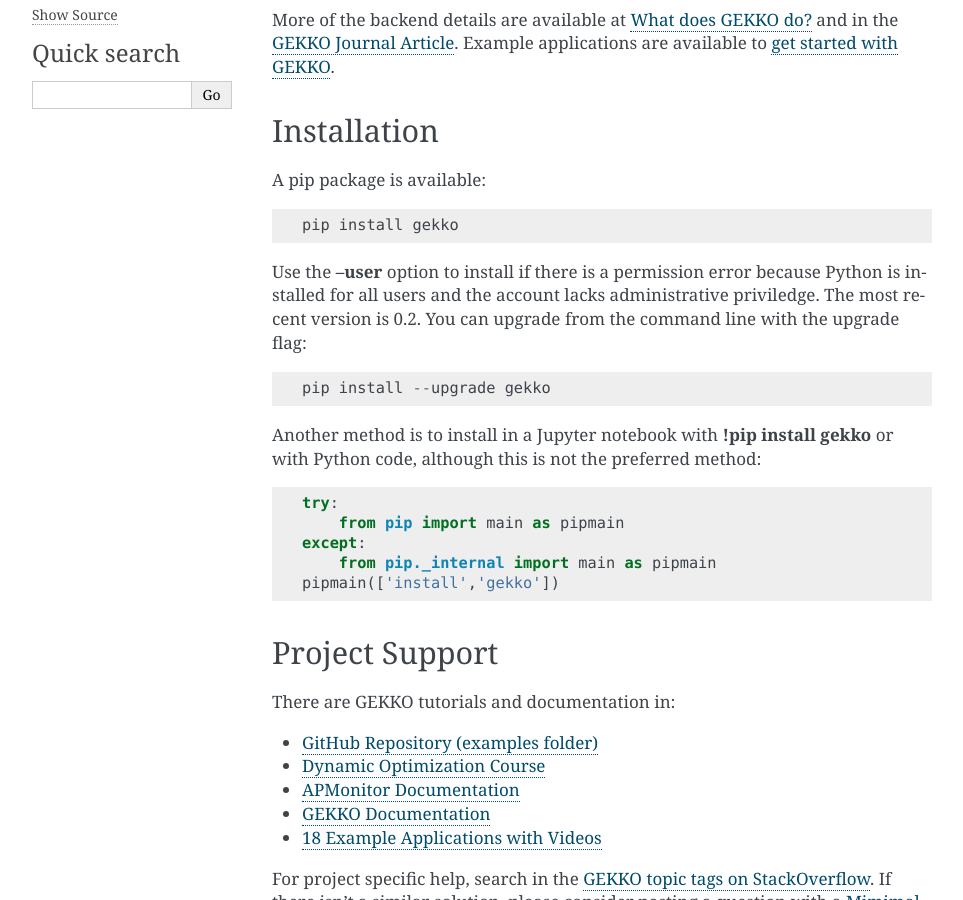
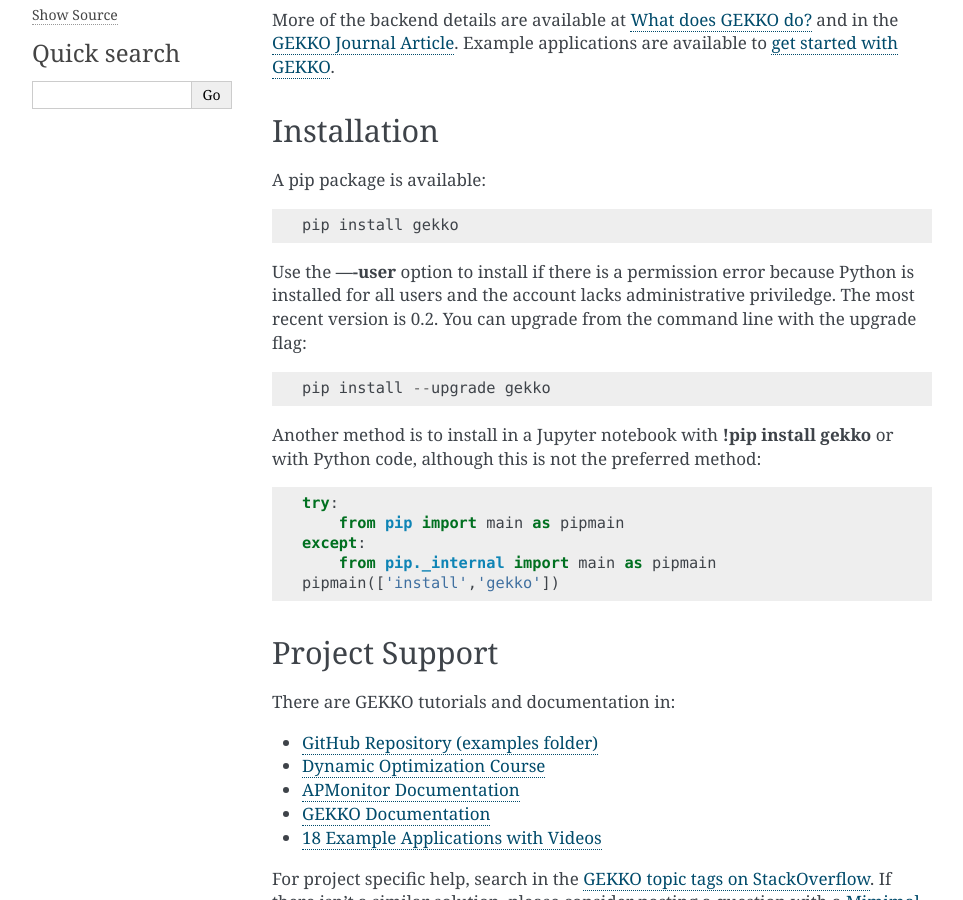
Before and after one commit to BYU-PRISM/GEKKO, a Sphinx documentation site: the page built from docs/index.rst, in a window 1280 px wide and 900 px high, scrolled down 351 px. Shown: the whole window, without its empty margins (148-1111 px from the left). Built offline with Sphinx 7.4.7, drawn with Linux system fonts in a browser that asks for light colours.

```diff
--- a/docs/index.rst
+++ b/docs/index.rst
@@ -21,7 +21,7 @@ A pip package is available::
 
 	pip install gekko
 
-Use the **--user** option to install if there is a permission error because Python is installed for all users and the account lacks administrative priviledge. The most recent version is 0.2. You can upgrade from the command line with the upgrade flag::
+Use the **----user** option to install if there is a permission error because Python is installed for all users and the account lacks administrative priviledge. The most recent version is 0.2. You can upgrade from the command line with the upgrade flag::
 
     pip install --upgrade gekko
 
```
